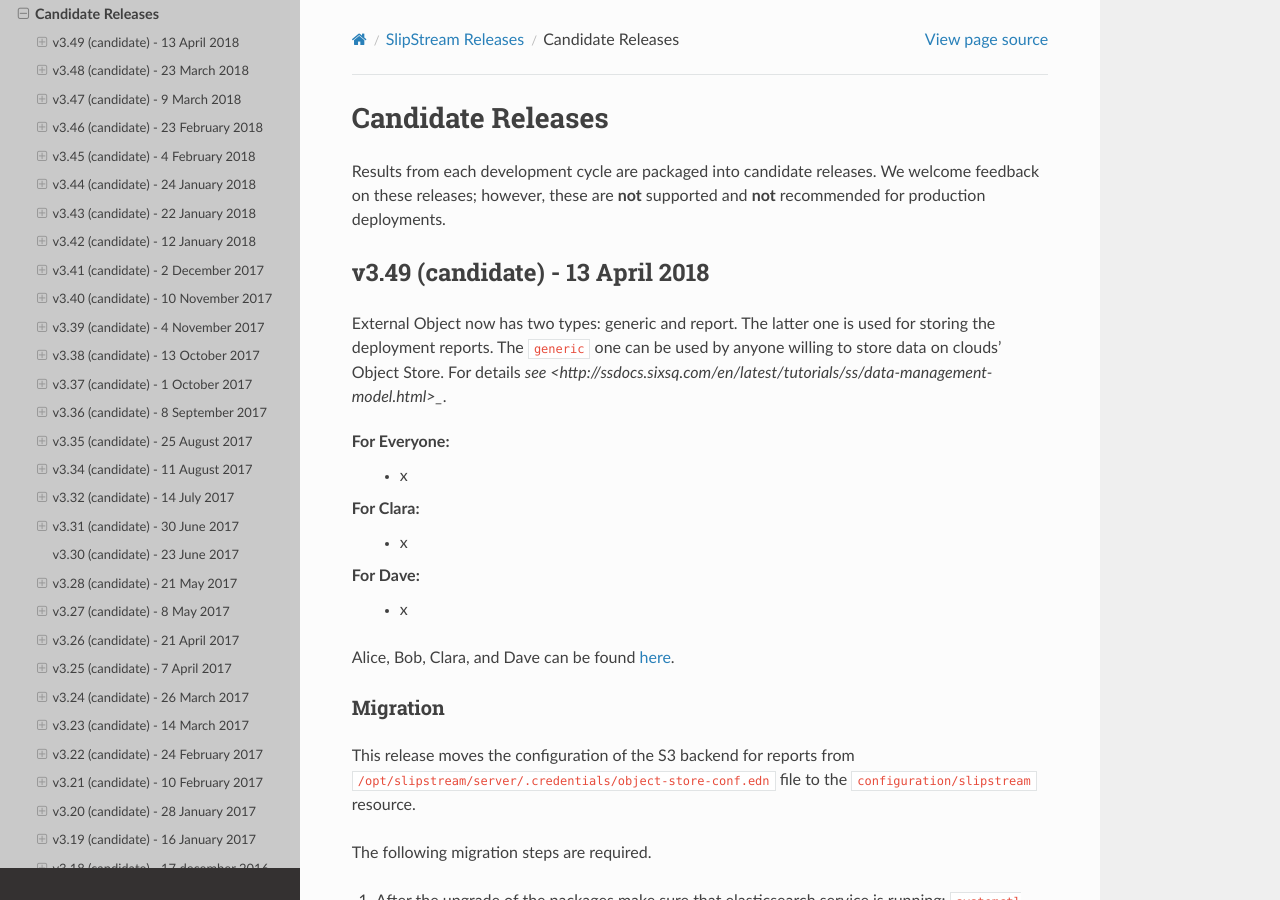
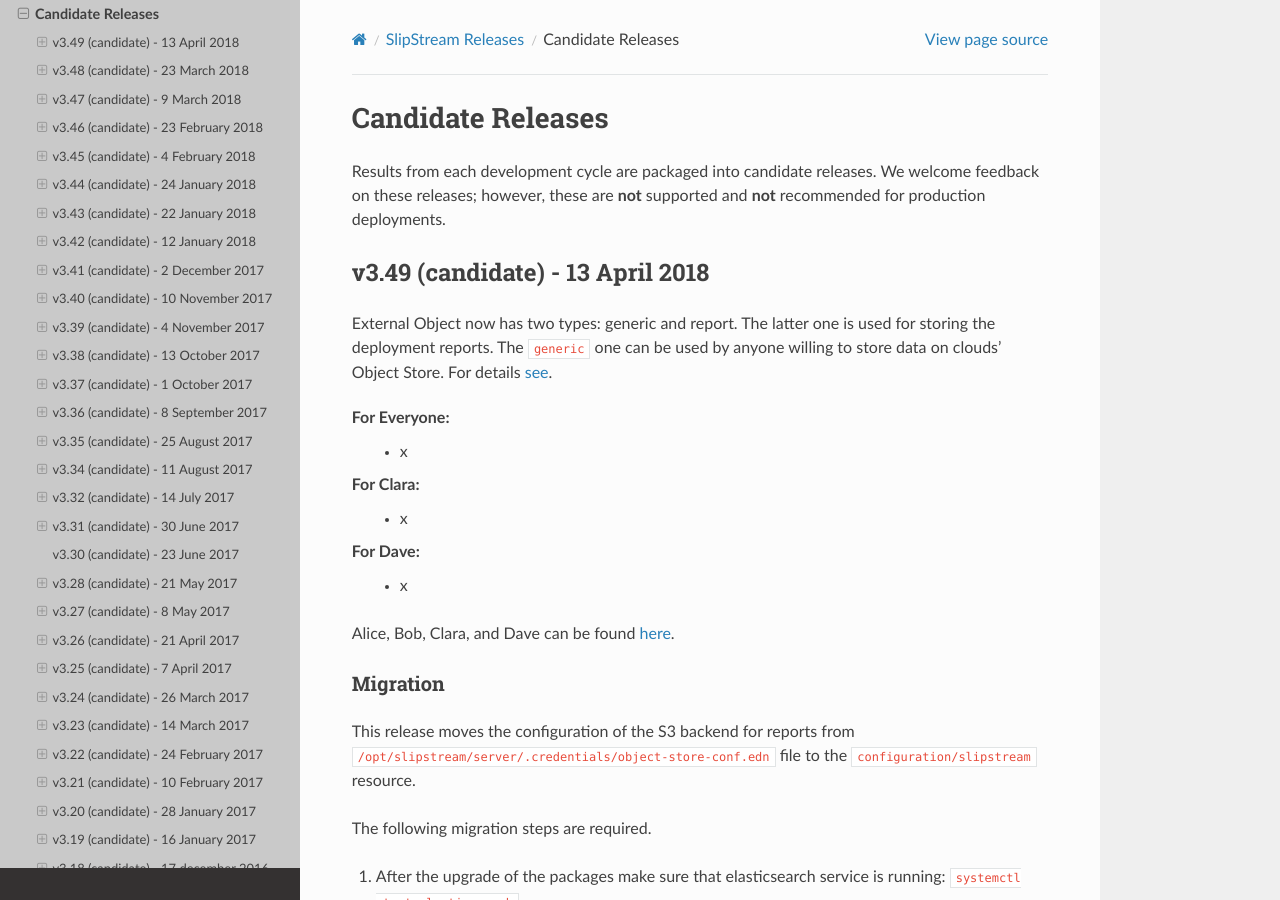
Before and after one commit to slipstream/SlipStreamDocumentation, a Sphinx documentation site: the page built from docs/release_notes/candidate_releases.rst, in a window 1280 px wide and 900 px high. Built offline with Sphinx 7.4.7 and the Read the Docs theme 2.0.0, drawn with Linux system fonts in a browser that asks for light colours.

Commit message:
fixed link.

```diff
--- a/docs/release_notes/candidate_releases.rst
+++ b/docs/release_notes/candidate_releases.rst
@@ -11,7 +11,7 @@
 External Object now has two types: generic and report.  The latter one is used
 for storing the deployment reports. The ``generic`` one can be used by anyone
 willing to store data on clouds' Object Store.  For details `see
-<http://ssdocs.sixsq.com/en/latest/tutorials/ss/data-management-model.html>_`.
+<http://ssdocs.sixsq.com/en/latest/tutorials/ss/data-management-model.html>`_.
 
 For Everyone:
  - x
```
